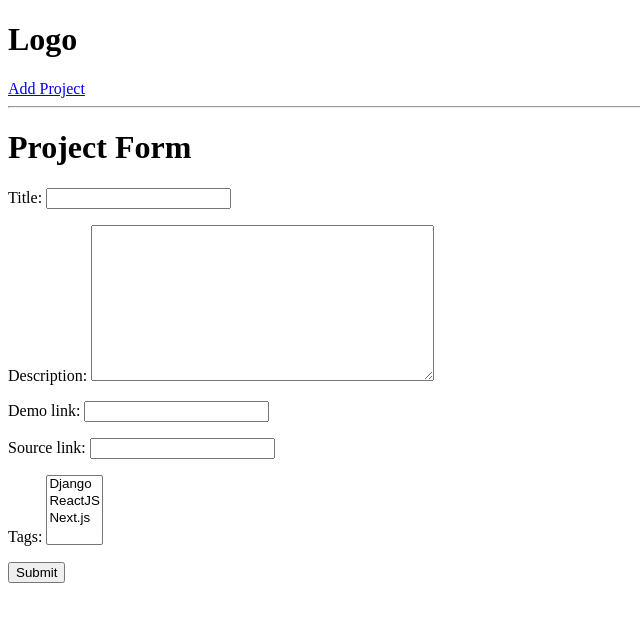
After one commit to Santhanabalan/socialdev, a Django app: page /create-project/ in a window 1280 px wide. The commit adds this page. Shown: the top 622 px of the page, without its empty margins (0-640 px from the left). Run offline with Django 4.2, Linux system fonts and the light colour scheme; data comes from the database, SQL or seed files in the repository; both versions use the stored data as it was after the commit.

Commit message:
Add CRUD Operations

```diff
--- /dev/null
+++ b/projects/forms.py
@@ -0,0 +1,7 @@
+from django.forms import ModelForm
+from projects.models import Project
+
+class ProjectForm(ModelForm):
+    class Meta:
+        model = Project
+        fields = ['title','description','demo_link','source_link','tags']
--- /dev/null
+++ b/projects/templates/projects/project-form.html
@@ -0,0 +1,10 @@
+{% extends 'main.html' %}
+
+{% block content %}
+<h1>Project Form</h1>
+<form action="" method="POST">
+    {% csrf_token %}
+    {{form.as_p}}
+    <input type="submit">
+</form>
+{% endblock content %}
--- a/projects/templates/projects/projects.html
+++ b/projects/templates/projects/projects.html
@@ -3,19 +3,20 @@
 {% block content %}
 <table>
     <tr>
-        <th>ID</th>
         <th>Project</th>
         <th>Positive Votes</th>
         <th>Votes</th>
     </tr>
     {% for project in projects %}
     <tr>
-        <td>{{project.id}}</td>
         <td>{{project.title}}</td>
         <td>{{project.vote_ratio}}%</td>
         <td>{{project.vote_total}}</td>
         <td>{{project.created}}</td>
         <td><a href="{% url 'project' project.id %}">View</a></td>
+        <td><a href="{% url 'update-project' project.id %}">Edit</a></td>
+        <td><a href="{% url 'delete-project' project.id %}">Delete</a></td>
+
     </tr>
     {% endfor %}
 </table>
--- a/projects/urls.py
+++ b/projects/urls.py
@@ -3,5 +3,8 @@ from projects import views
 
 urlpatterns=[
     path('',views.projects,name="projects"),
-    path('project/<str:pk>',views.project,name="project")
+    path('project/<str:pk>',views.project,name="project"),
+    path('create-project/',views.createProject,name="create-project"),
+    path('update-project/<str:pk>',views.updateProject,name="update-project"),
+    path('delete-project/<str:pk>',views.deleteProject,name="delete-project"),
 ]
--- a/projects/views.py
+++ b/projects/views.py
@@ -1,5 +1,6 @@
-from django.shortcuts import render
+from django.shortcuts import render,redirect
 from projects.models import Project
+from projects.forms import ProjectForm
 
 # Create your views here.
 def projects(request):
@@ -12,3 +13,32 @@ def project(request,pk):
     tags = projectObj.tags.all()
     context = {'project':projectObj,'tags':tags}
     return render(request,'projects/single-project.html',context)
+
+def createProject(request):
+    form = ProjectForm()
+    if request.method == 'POST':
+        form = ProjectForm(request.POST)
+        if form.is_valid():
+            form.save()
+            return redirect ('projects')
+    context={'form':form}
+    return render(request,'projects/project-form.html',context)
+
+def updateProject(request,pk):
+    project = Project.objects.get(id=pk)
+    form = ProjectForm(instance=project)
+    if request.method == 'POST':
+        form = ProjectForm(request.POST,instance=project)
+        if form.is_valid():
+            form.save()
+            return redirect ('projects')
+    context={'form':form}
+    return render(request,'projects/project-form.html',context)
+
+def deleteProject(request,pk):
+    project = Project.objects.get(id=pk)
+    if request.method == 'POST':
+        project.delete()
+        return redirect ('projects')
+    context={'object':project}
+    return render(request,'projects/delete-object.html',context)
--- a/templates/main.html
+++ b/templates/main.html
@@ -8,8 +8,6 @@
 </head>
 <body>
     {% include 'navbar.html' %}
-    <h1>Main page</h1>
-    <hr>
     {% block content %}
 
     {% endblock content %}
--- a/templates/navbar.html
+++ b/templates/navbar.html
@@ -1,2 +1,3 @@
-<h1>Navbar</h1>
+<h1>Logo</h1>
+<a href="{% url 'create-project' %}">Add Project</a>
 <hr>
```
Also changed, not shown: projects/templates/projects/delete-object.html (added, +10 -0 lines), db.sqlite3.
